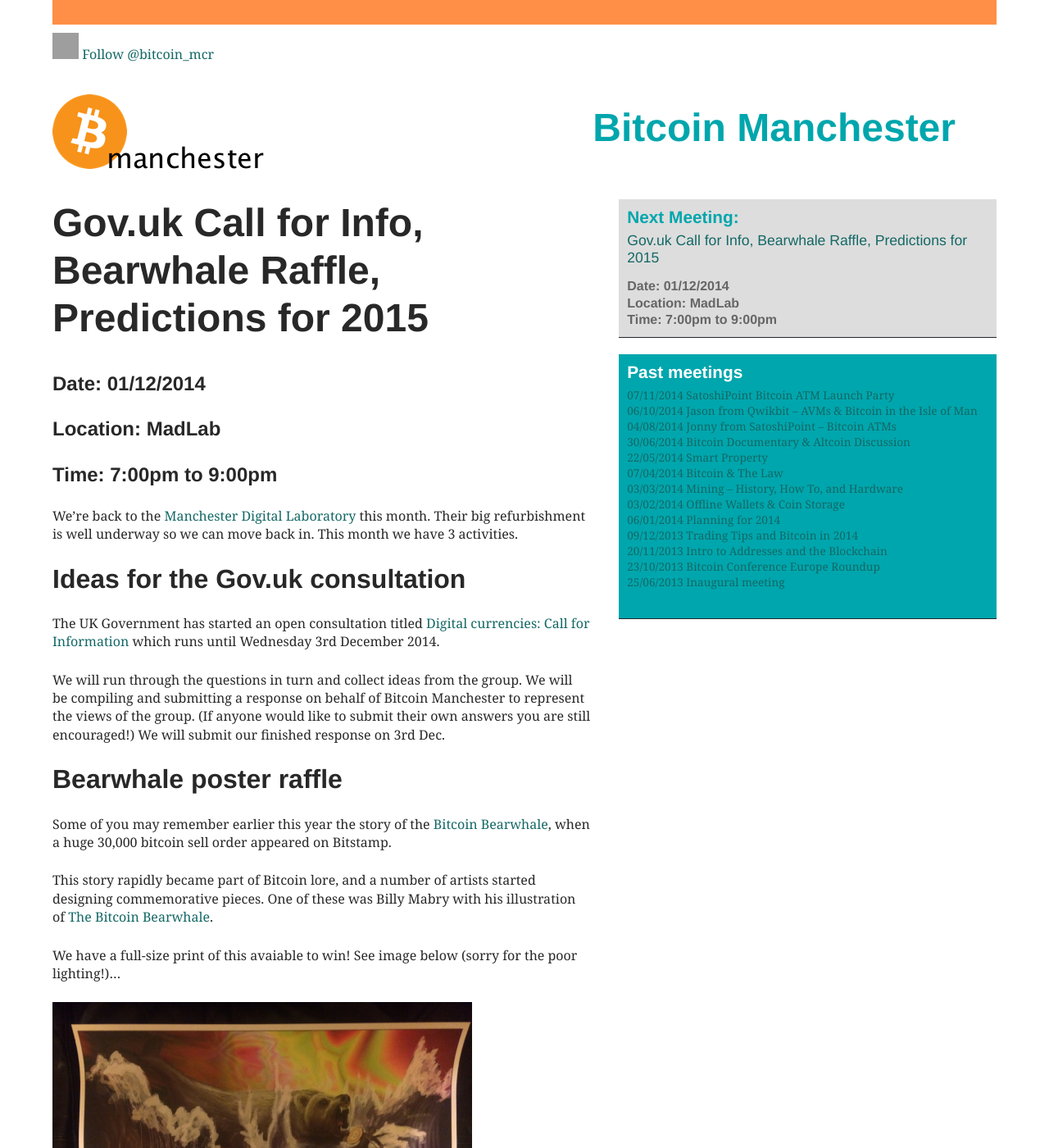
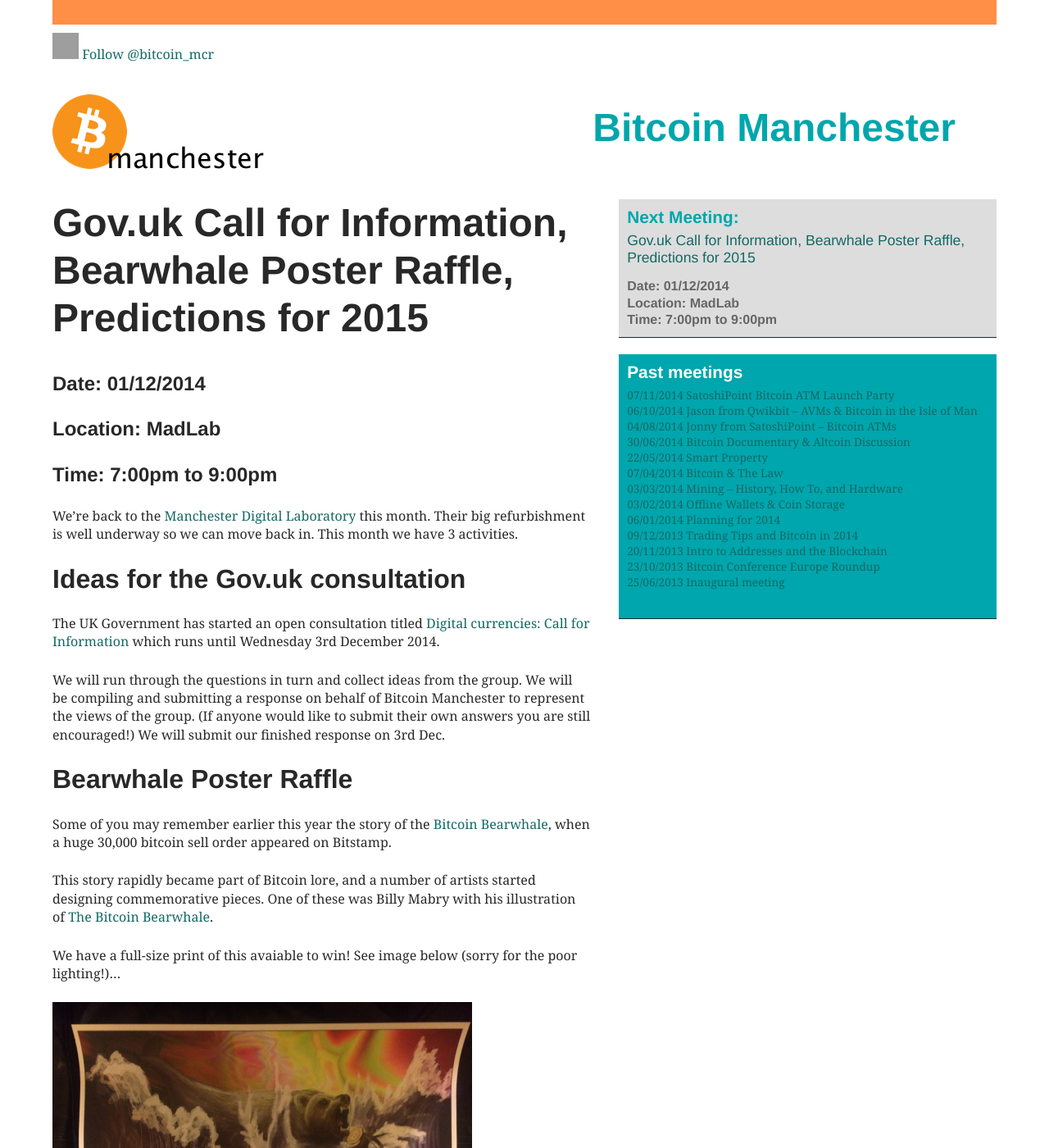
Before and after one commit to bitcoinmanchester/bitcoinmanchester_site_v1, a Jekyll site: the page built from _posts/2014-12-01-bitcoinmanchester-14.markdown, in a window 1280 px wide and 1400 px high. Shown: the whole window at 82% size. Built offline with Jekyll 4.4.1, drawn with Linux system fonts in a browser that asks for light colours; nearby versions of some CDN libraries; comment, search, counter and statistics services are not loaded; grey boxes are pictures that could not be loaded.

Commit message:
Meetup 14 tweaks

```diff
--- a/_posts/2014-12-01-bitcoinmanchester-14.markdown
+++ b/_posts/2014-12-01-bitcoinmanchester-14.markdown
@@ -1,6 +1,6 @@
 ---
 layout: meetings
-title: Gov.uk Call for Info, Bearwhale Raffle, Predictions for 2015
+title: Gov.uk Call for Information, Bearwhale Poster Raffle, Predictions for 2015
 categories: meetings
 time: 7:00pm to 9:00pm
 location: MadLab
@@ -14,7 +14,7 @@ The UK Government has started an open consultation titled [Digital currencies: C
 
 We will run through the questions in turn and collect ideas from the group. We will be compiling and submitting a response on behalf of Bitcoin Manchester to represent the views of the group. (If anyone would like to submit their own answers you are still encouraged!) We will submit our finished response on 3rd Dec.
 
-## Bearwhale poster raffle
+## Bearwhale Poster Raffle
 
 Some of you may remember earlier this year the story of the [Bitcoin Bearwhale][bearwhale], when a huge 30,000 bitcoin sell order appeared on Bitstamp.
 
```
